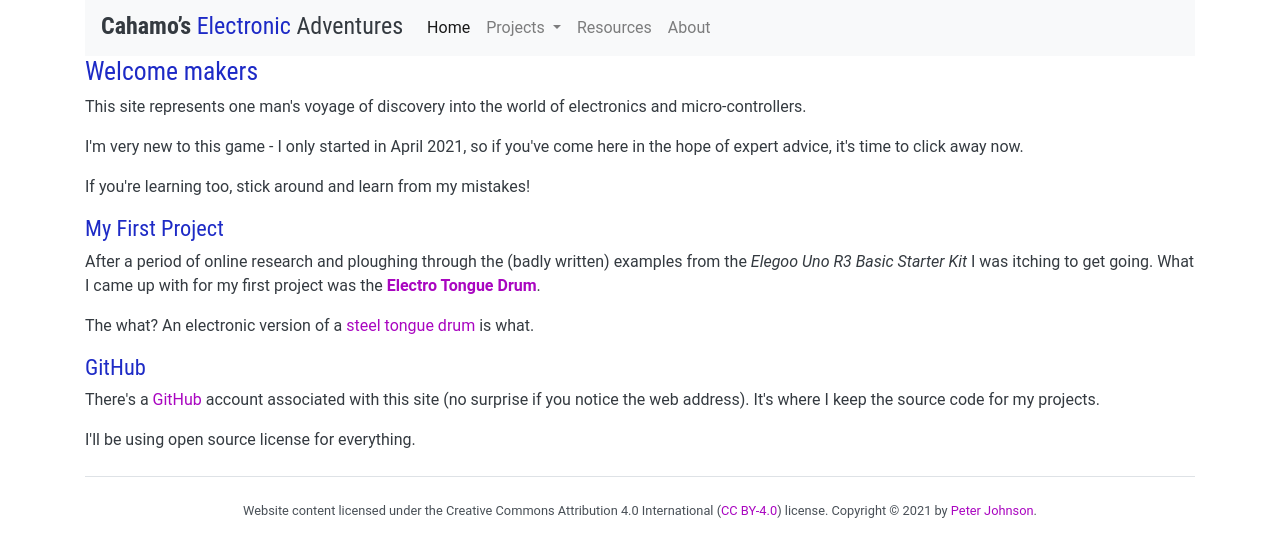
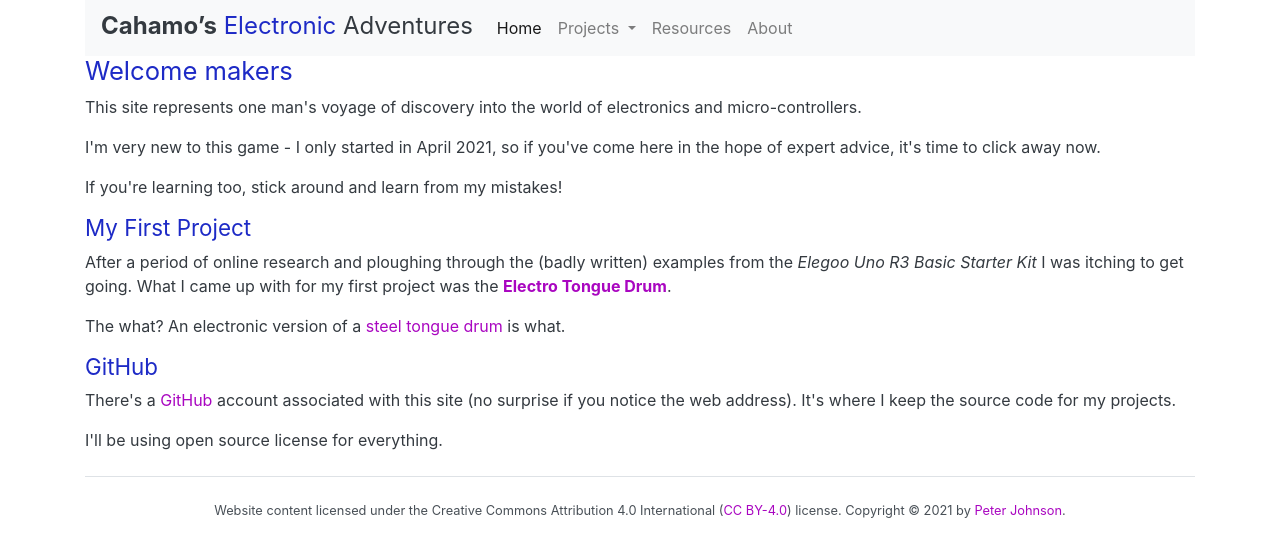
Before and after one commit to cahamo/cahamo.github.io, a Jekyll site: the page built from index.html, in a window 1280 px wide. Shown: the top 557 px of the page. Built offline with Jekyll 4.4.1, drawn with Linux system fonts in a browser that asks for light colours; comment, search, counter and statistics services are not loaded.

Commit message:
Bug hunting: remove recent SASS changes
Another attempt at fixing remote build error by commenting out recent font family changes

```diff
--- a/_sass/_theme-vars.scss
+++ b/_sass/_theme-vars.scss
@@ -55,5 +55,5 @@ $body-color:                    $gray-800;
 
 $header-border-color:           lighten($color-primary-lighter, 30%);
 
-$font-family-main:              "Roboto", Arial, Helvetica, sans-serif;
-$font-family-heading:           "Roboto Condensed", Arial, Helvetica, sans-serif;
+//$font-family-main:              "Roboto", Arial, Helvetica, sans-serif;
+//$font-family-heading:           "Roboto Condensed", Arial, Helvetica, sans-serif;
--- a/_sass/_theme.scss
+++ b/_sass/_theme.scss
@@ -3,7 +3,7 @@
 body {
     background-color: $body-bg;
     color: $body-color;
-    font-family: $font-family-main;
+    //font-family: $font-family-main;
 }
 
 code {
@@ -18,7 +18,7 @@ h1, h2, h3, h4, h5, h6 {
     color: $color-primary;
     font-weight: normal;
     font-style: normal;
-    font-family: $font-family-heading;
+    //font-family: $font-family-heading;
 }
 
 h1, .h1 {
@@ -80,7 +80,7 @@ b {
 
 
 .page-title {
-    font-family: $font-family-heading;
+    //font-family: $font-family-heading;
     color: $body-color;
     padding-bottom: 4px;
     padding-right: 1rem;
```
